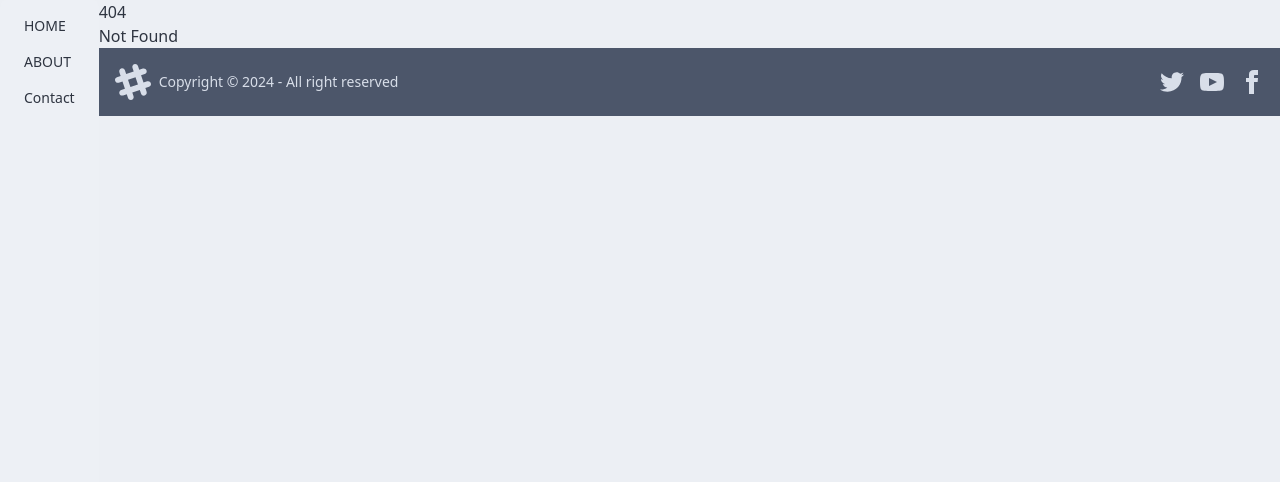
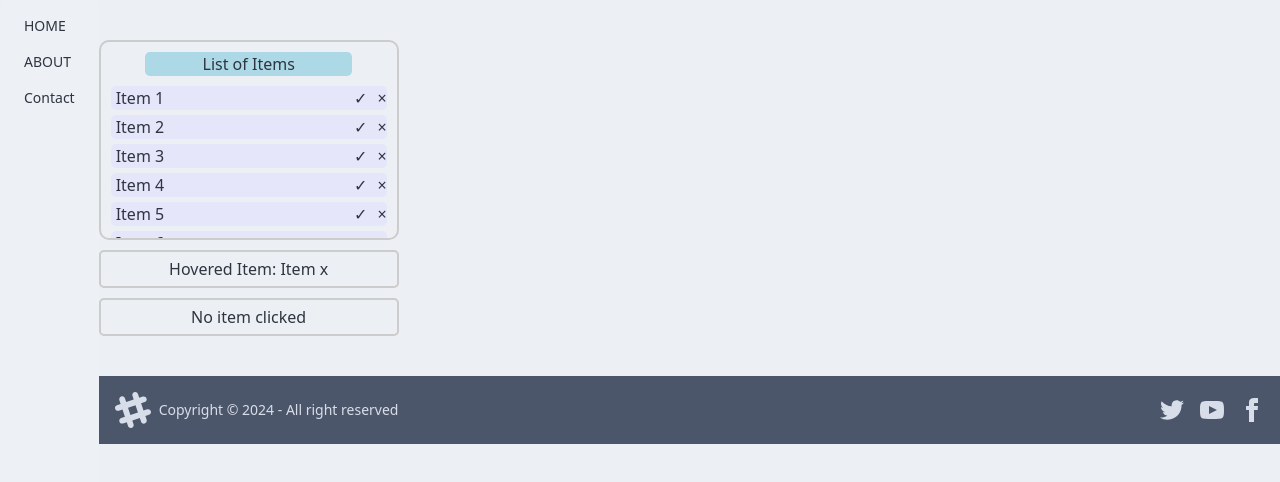
Before and after one commit to raydatray/SportSort, a SvelteKit app in the folder Frontend/: page /lists-buttons in a window 1280 px wide. Before the commit this address had no page. Shown: the top 482 px of the page. Built offline with nearby package versions, Linux system fonts and the light colour scheme.

Commit message:
Added logic that shows which item's button was pressed and which button type: "checkmark" and "X"

```diff
--- a/Frontend/src/routes/lists-checkbox/+page.svelte
+++ b/Frontend/src/routes/lists-buttons/+page.svelte
@@ -5,6 +5,10 @@
         'Item 9', 'Item 10', 'Item 11', 'Item 12', 'Item 13', 'Item 14', 'Item 15', 'Item 16', 'Item 17',];
     // variable to store the hovered item
     let hoveredItem = "";
+    // variable to store the clicked item
+    let clickedItem = "";
+    // variable to store which button was clicked
+    let clickedButton = "";
 </script>
 
 <div class="list-container">
@@ -17,8 +21,8 @@
             <div class="list-item" on:mouseover={() => hoveredItem = item} on:mouseleave={() => hoveredItem = ""}>
                 {item}
                 <div class="buttons">
-                    <button class="check-button">✓</button>
-                    <button class="delete-button">×</button>
+                    <button class="check-button" on:click={() => { clickedItem = item; clickedButton = 'check' }}>✓</button>
+                    <button class="delete-button" on:click={() => { clickedItem = item; clickedButton = 'delete' }}>×</button>
                 </div>
             </div>
         {/each}
@@ -26,10 +30,19 @@
     <!-- Display hovered item in a textbox -->
     <div class="hovered-item">
         {#if hoveredItem}
-            {hoveredItem}
+            Hovered Item: {hoveredItem}
         {:else}
             <!-- Display something when nothing is hovered over -->
-            Item x
+            Hovered Item: Item x
+        {/if}
+    </div>
+    <!-- Display clicked item in a textbox -->
+    <div class="clicked-item">
+        {#if clickedItem}
+            Clicked: {clickedItem}, Button: {clickedButton}
+        {:else}
+            <!-- Display something when no item is clicked -->
+            No item clicked
         {/if}
     </div>
 </div>
@@ -64,7 +77,7 @@
         transition: background-color 0.3s; /* Smooth transition for hover effect */
         width: 100%; /* Ensure header spans the full width */
         display: flex; /* Use flexbox */
-        justify-content: space-between; /* Space items evenly within the container */
+        justify-content: space-between; /* Align content on each end */
         align-items: center; /* Center items vertically */
     }
 
@@ -78,7 +91,6 @@
     /* Style for check and delete buttons */
     .buttons {
         display: flex; /* Use flexbox */
-        padding-right: 5px; /* Add left padding to create space */
     }
 
     .check-button, .delete-button {
@@ -102,6 +114,17 @@
         text-align: center; /* Center text horizontally */
     }
 
+    /* Style for clicked item textbox */
+    .clicked-item {
+        max-width: 300px;
+        margin-top: 10px; /* Add margin on top */
+        padding: 5px;
+        /*background-color: #FFFF;*/
+        border: 2px solid #ccc;
+        border-radius: 5px; /* Rounded corners */
+        text-align: center; /* Center text horizontally */
+    }
+
     .list-header-bg {
         background-color: lightblue; /* Set the background color */
         width: 75%; /* Set the width to occupy 75% of the space */
```
